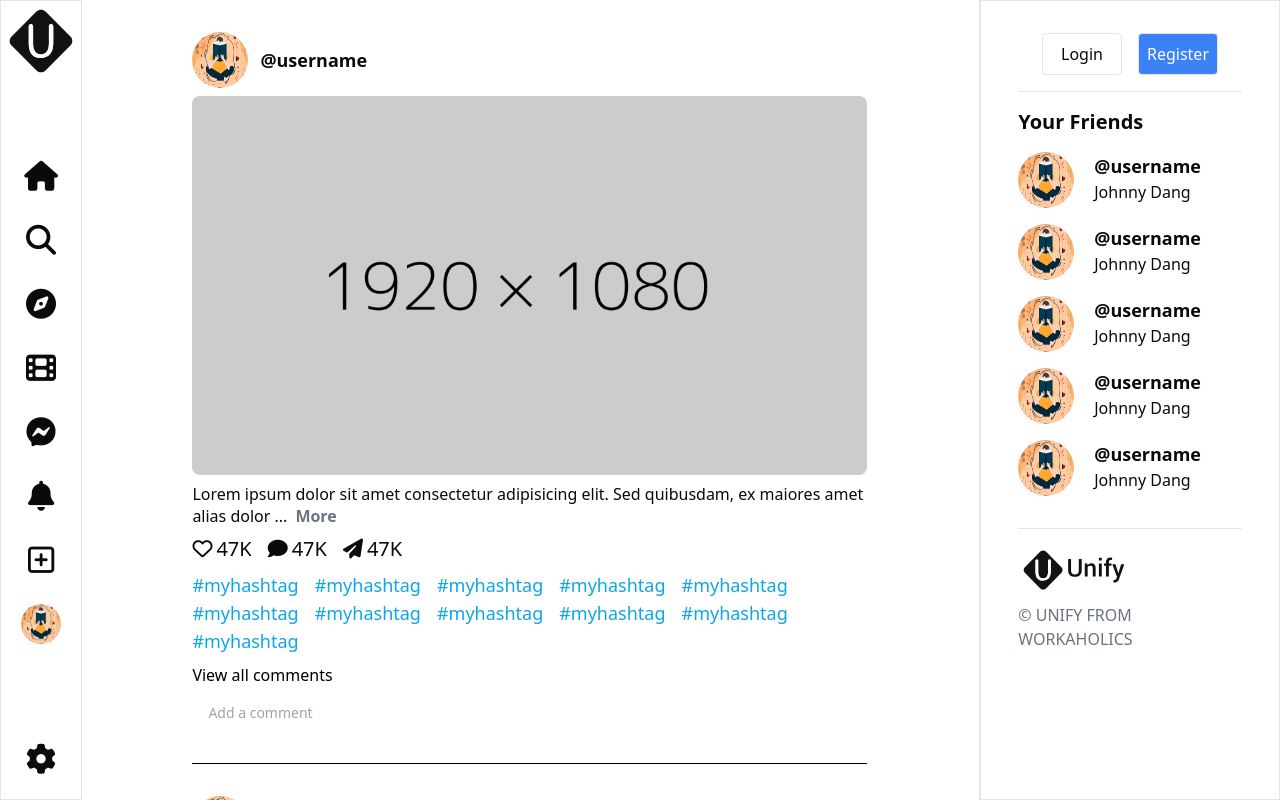
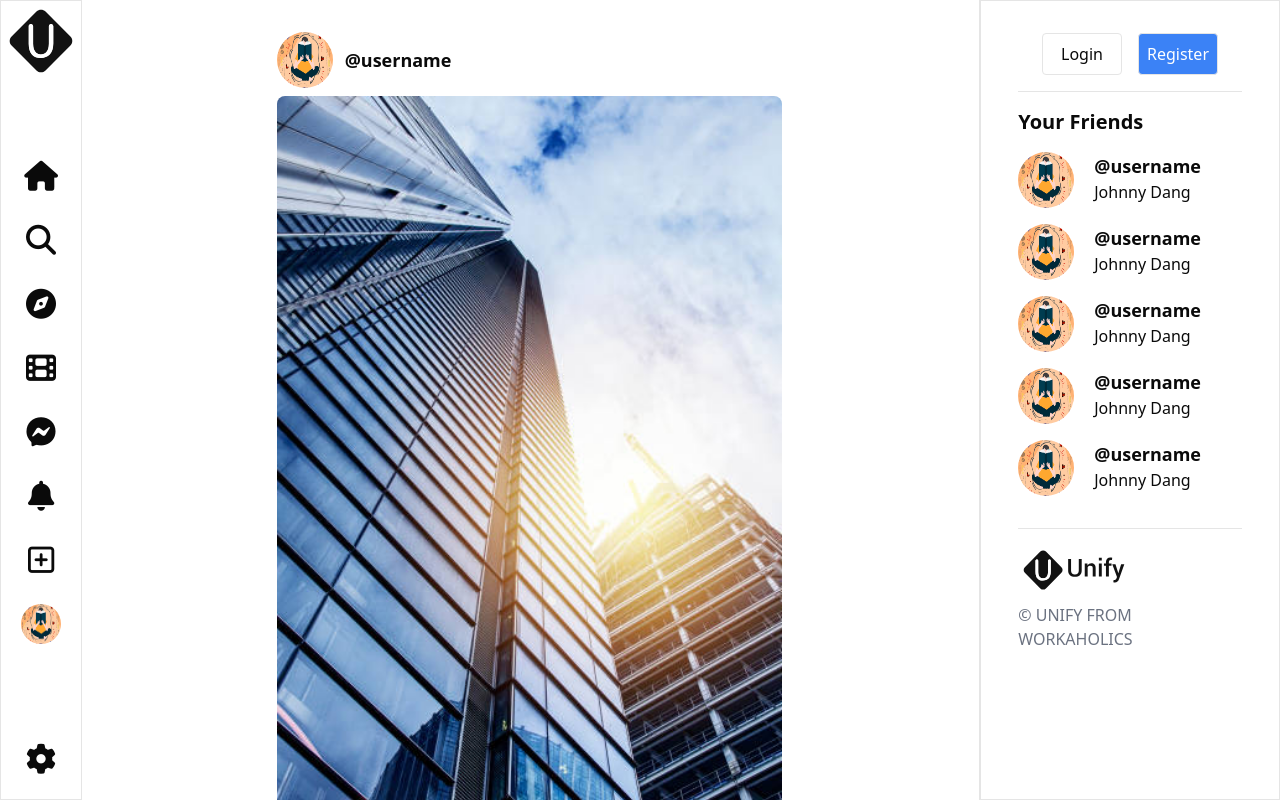
Before and after one commit to v06012005/UNIFY, a Next.js app in the folder frontend/: page / in a window 1280 px wide. Built offline with nearby package versions, Linux system fonts and the light colour scheme.

Commit message:
code preferences (#58)

```diff
--- a/frontend/app/page.jsx
+++ b/frontend/app/page.jsx
@@ -39,9 +39,9 @@ export default function Home() {
       <div className="flex">
         <div className="basis-3/4 border-r py-8 h-screen overflow-y-scroll no-scrollbar">
           <div className="w-3/4 flex flex-col mx-auto">
-            <Post></Post>
-            <Post></Post>
-            <Post></Post>
+            <Post imageSrc={"/images/vertical.jpg"}></Post>
+            <Post imageSrc={"/images/testreel.jpg"}></Post>
+            <Post imageSrc={"/images/test1.png"}></Post>
           </div>
         </div>
         <div className="basis-1/4 border py-8 h-screen sticky top-0">
--- a/frontend/components/global/Post.jsx
+++ b/frontend/components/global/Post.jsx
@@ -37,11 +37,11 @@ const Caption = ({ text, maxLength = 100 }) => {
     )
 }
 
-const Post = () => {
+const Post = ({ imageSrc = dummy }) => {
     return (
-        <div className='aspect-video mb-8 pb-8 border-b border-black'>
+        <div className='aspect-video w-3/4 mb-8 mx-auto pb-8 border-b border-black'>
             <User></User>
-            <Image src={dummy} alt='Dummy' className='w-full mb-2 rounded-lg' width={600} height={400} />
+            <Image src={imageSrc} alt='Dummy' className='w-full max-h-svh mb-2 object-cover mx-auto rounded-lg' width={500} height={400} />
             <Caption text={`Lorem ipsum dolor sit amet consectetur adipisicing elit. Sed quibusdam, ex maiores amet alias dolor minima magnam quis totam molestias consectetur laudantium possimus et asperiores? Dignissimos minima animi omnis sed! Lorem ipsum dolor sit amet consectetur, adipisicing elit. Saepe, id repellat minus labore esse eligendi maiores asperiores? Architecto dolorem veritatis, totam nam, molestiae quo quis asperiores qui nostrum animi possimus?`} />
             <PostReaction></PostReaction>
             <div className='mt-2 flex flex-wrap'>
```
Also changed, not shown: frontend/public/images/vertical.jpg (added).
